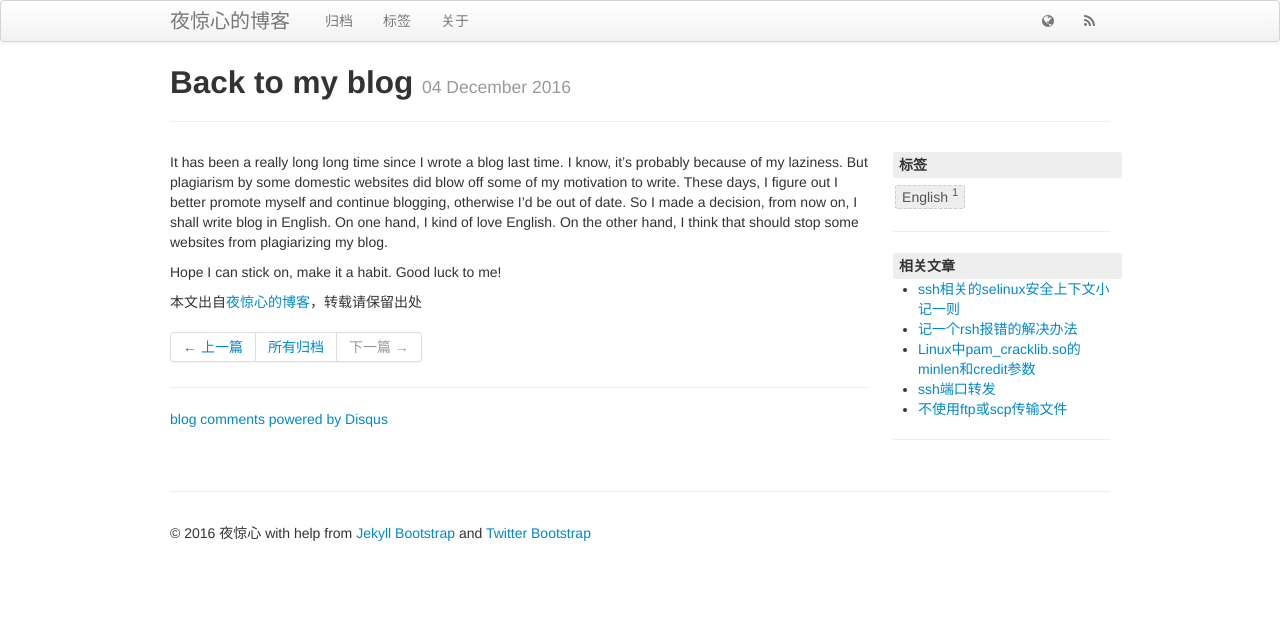
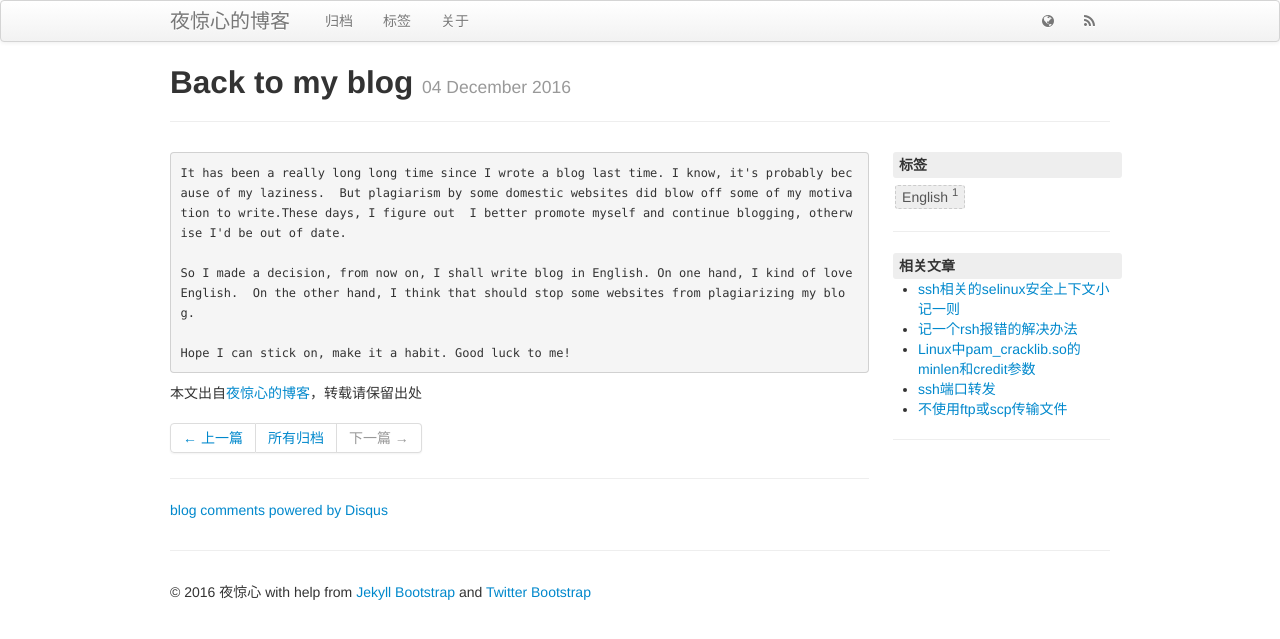
Before and after one commit to yejinxin/yejinxin.github.io, a Jekyll site: the page built from _posts/2016-12-04-come-back-with-English.md, in a window 1280 px wide. Shown: the top 639 px of the page. Built offline with Jekyll 4.4.1, drawn with Linux system fonts in a browser that asks for light colours; Markdown is read by kramdown in place of the engine named in the settings; comment, search, counter and statistics services are not loaded.

```diff
--- a/_posts/2016-12-04-come-back-with-English.md
+++ b/_posts/2016-12-04-come-back-with-English.md
@@ -5,10 +5,11 @@ description: Come back to my blog, starting with English.
 tags: [English,]
 ---
 
-It has been a really long long time since I wrote a blog last time. I know, it's probably because of my laziness.
-But plagiarism by some domestic websites did blow off some of my motivation to write. These days, I figure out
-I better promote myself and continue blogging, otherwise I'd be out of date. So I made a decision, from now on,
-I shall write blog in English. On one hand, I kind of love English. On the other hand, I think that should stop
-some websites from plagiarizing my blog.
+    It has been a really long long time since I wrote a blog last time. I know, it's probably because of my laziness.
+But plagiarism by some domestic websites did blow off some of my motivation to write.These days, I figure out
+I better promote myself and continue blogging, otherwise I'd be out of date.
 
-Hope I can stick on, make it a habit. Good luck to me!
+    So I made a decision, from now on, I shall write blog in English. On one hand, I kind of love English.
+On the other hand, I think that should stop some websites from plagiarizing my blog.
+
+    Hope I can stick on, make it a habit. Good luck to me!
```
